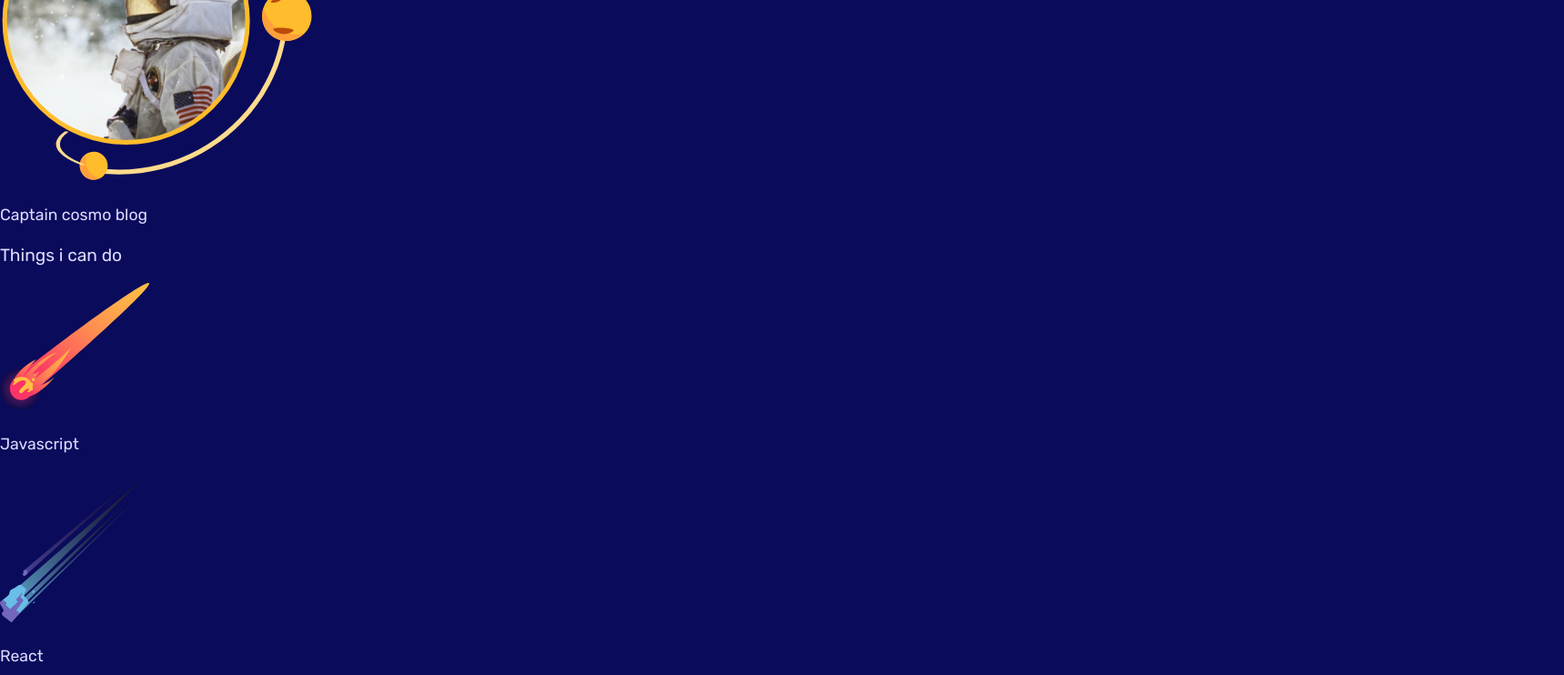
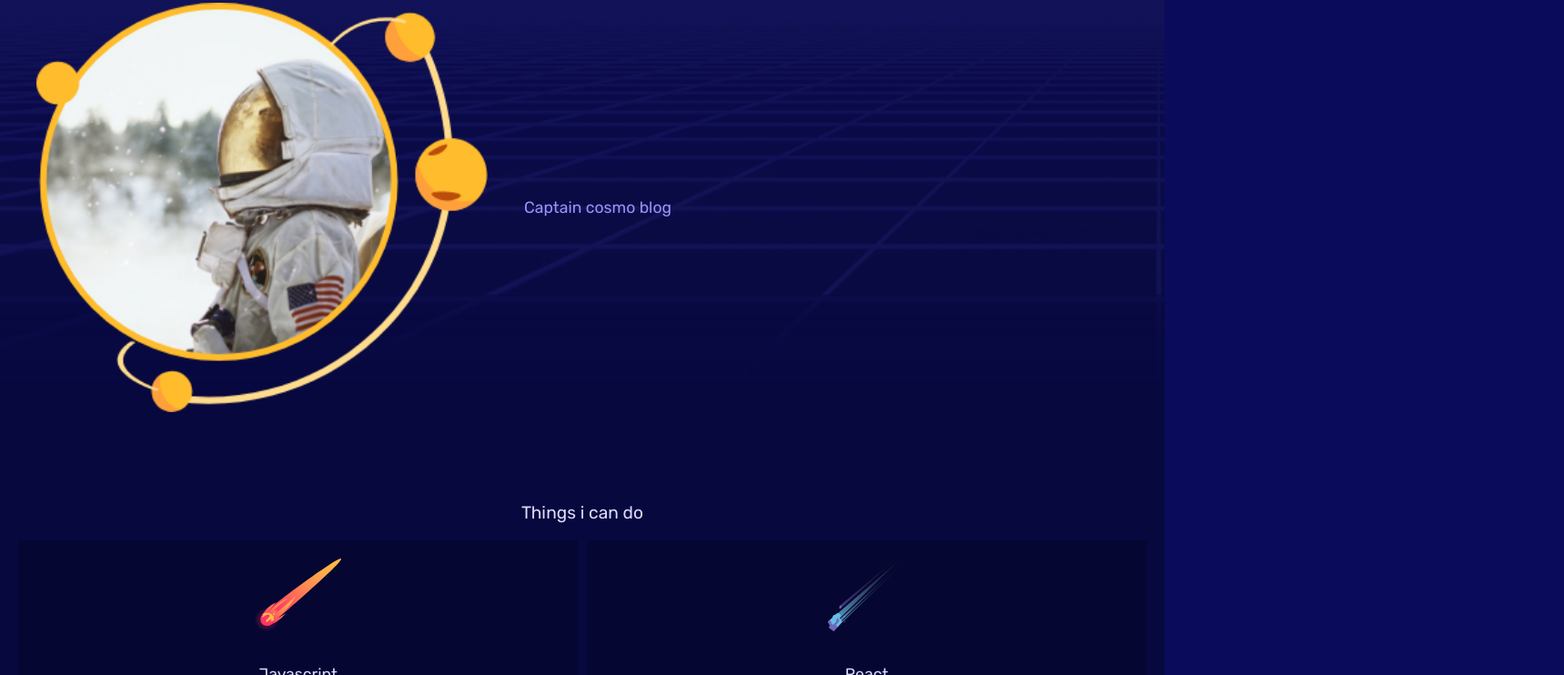
Before and after one commit to azzykesuma/responsive-grid, a plain HTML site: page index.html in a window 1280 px wide. Shown: the part 2058-2800 px from the top of the page at 91% size, 1719 px wide, since content can reach past the window. Drawn offline with Linux system fonts and the light colour scheme.

Commit message:
styling grid

```diff
--- a/styles.css
+++ b/styles.css
@@ -79,6 +79,94 @@ h4 {
 }
 
 /* mobile styles */
+.grid {
+    display: grid;
+    grid-template-columns: repeat(8,1fr);
+    gap : 10px;
+}
+
+.site-nav {
+    margin: 0 20px;
+}
+
+.site-nav ul {
+    display: none;
+}
+
+.site-nav h1 {
+    grid-column: 1/4;
+    padding-bottom : 20px;
+    border-bottom: 3px solid var(--primary);
+}
+
+#welcome{
+    padding : 0px 20px 20px 20px;
+}
+
+.welcome-text {
+    grid-column: 1/6;
+}
+
+.welcome-text a {
+    margin: 20px 0;
+}
+
+.welcome-img {
+    grid-column: 6/9;
+}
+
+.welcome-img img {
+    width : 200%;
+}
+
+#portfolio {
+    background-image: url('./asset/square_bg.png');
+    background-size : cover;
+    background-repeat: no-repeat;
+    padding : 30px 20px;
+}
+
+#portfolio h3 {
+    text-align: center;
+    margin-bottom: 0;
+}
+
+#portfolio a {
+    grid-column: 1/9;
+    margin: 20px 0;
+    display: flex;
+}
+
+#portfolio a * {
+    margin: 0 20px;
+    align-self: center;
+    width : 40%;
+}
+
+.projects h4 {
+    color : #9994f7;
+}
+
+#skills {
+    padding : 30px 20px;
+    background : #07083e;
+}
+
+#skills h3 {
+    text-align: center;
+}
+
+#skills li {
+    grid-column: span 4;
+    background-color: rgba(0, 0, 0, 0.2);
+    padding : 10px;
+    text-align: center;
+}
+
+#skills img {
+    height : 80px;
+    margin : 10px auto;
+}
 
 /* tablet */
 @media screen and (min-width : 620px) {
```
